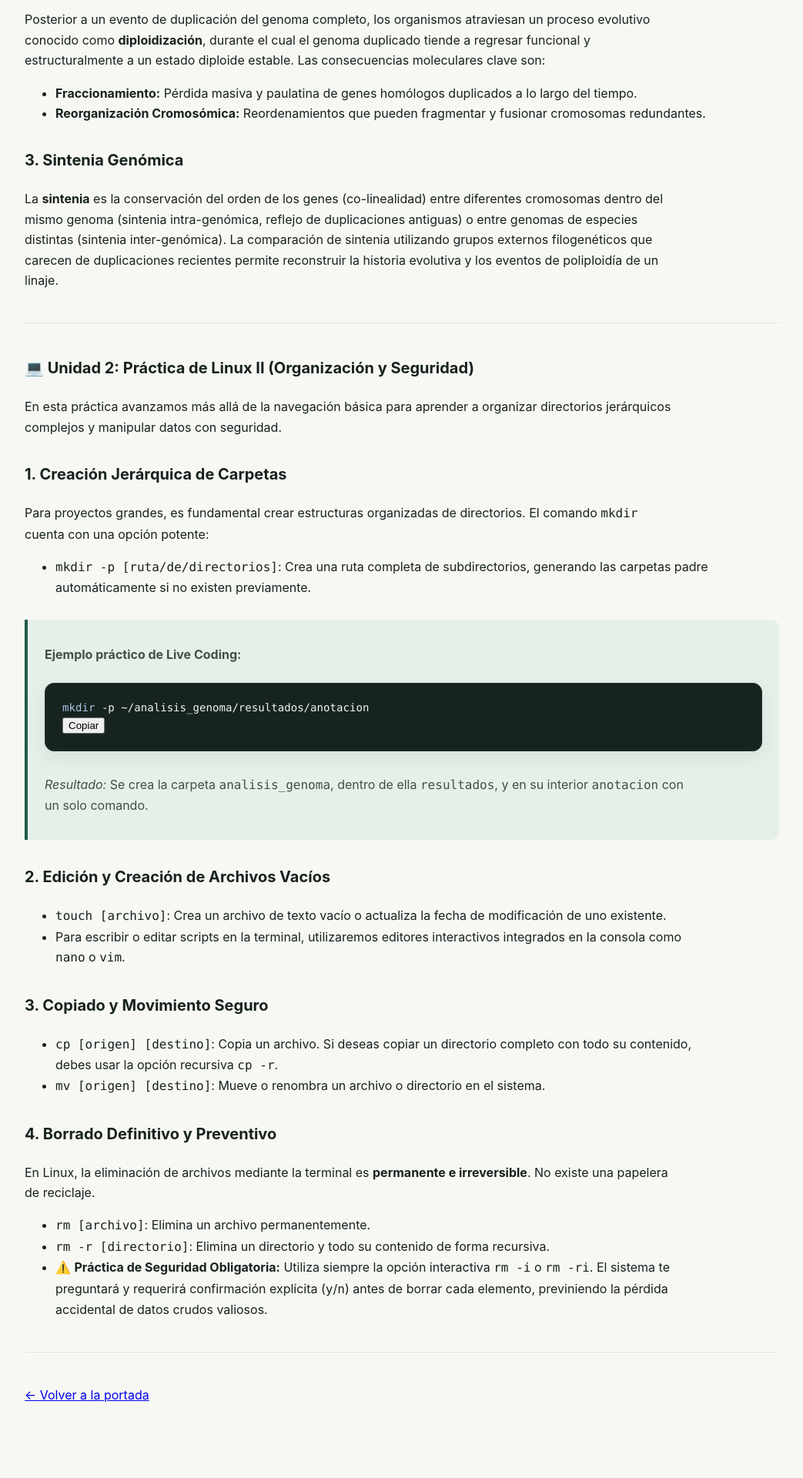
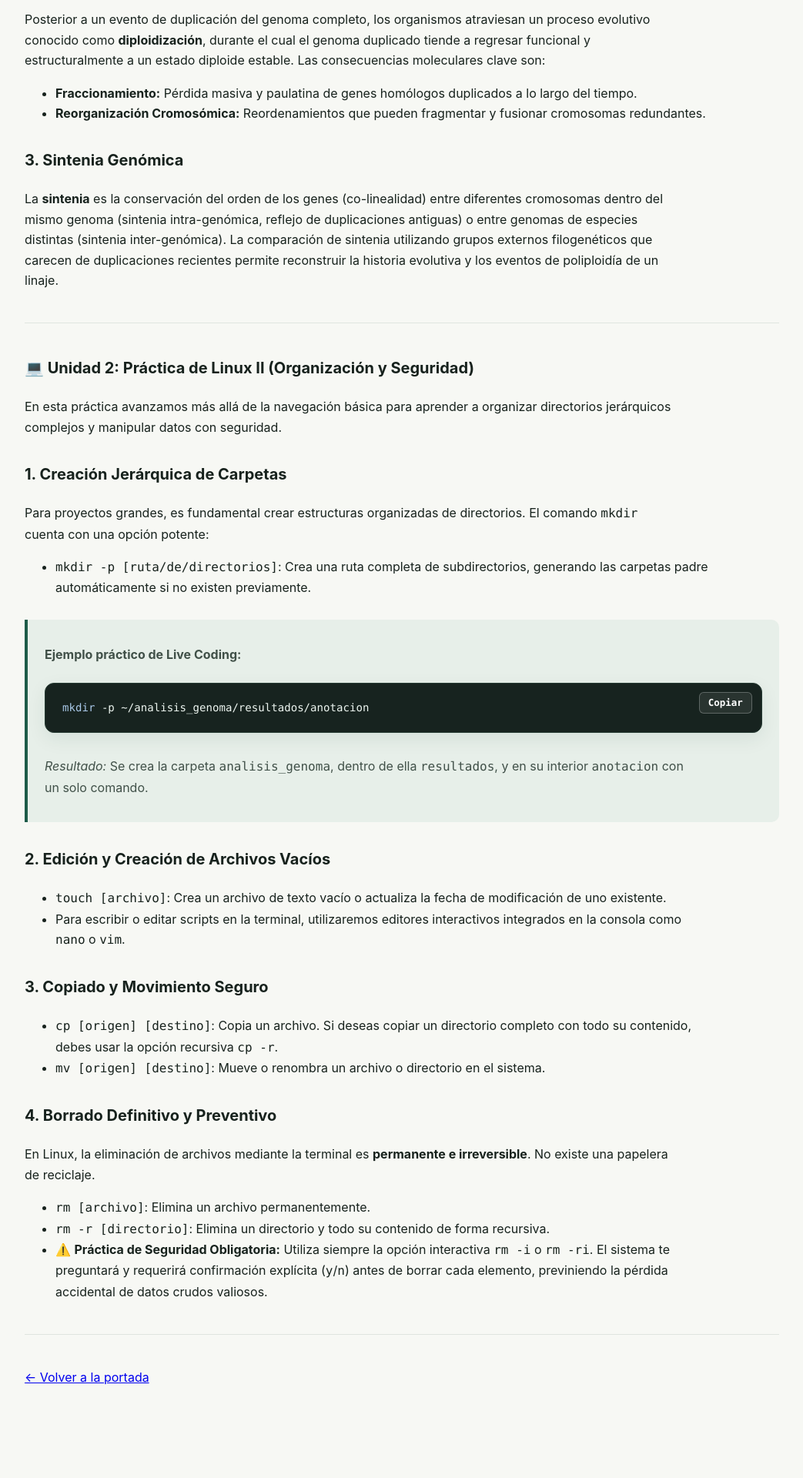
Before and after one commit to vitoem/HBGT_2026, a Jekyll site: the page built from docs/dia-02.md, in a window 1280 px wide. Shown: the part 1056-2976 px from the top of the page at 77% size, without its empty margins (118-1161 px from the left). Built offline with Jekyll 4.4.1, drawn with Linux system fonts in a browser that asks for light colours; after the commit the page ends 2953 px from its top, so only the background shows below that.

Commit message:
Add styles for copy code button in custom.css
Added styles for copy code button on day pages.

```diff
--- a/docs/assets/css/custom.css
+++ b/docs/assets/css/custom.css
@@ -204,3 +204,50 @@ h2 { font-size:clamp(2rem,4vw,3.2rem); line-height:1.05; letter-spacing:-.035em;
   .day-navigation { flex-direction:column; }
   .day-navigation a { text-align:center; }
 }
+
+/* =========================================================
+   BOTÓN COPIAR PARA BLOQUES DE CÓDIGO
+   ========================================================= */
+
+.day-page pre {
+  position: relative;
+  padding-top: 3.2rem;
+}
+
+.copy-code-button {
+  position: absolute;
+  top: 0.65rem;
+  right: 0.75rem;
+
+  padding: 0.35rem 0.7rem;
+
+  border: 1px solid rgba(255, 255, 255, 0.25);
+  border-radius: 6px;
+
+  background: rgba(255, 255, 255, 0.08);
+  color: #ffffff;
+
+  font-family: inherit;
+  font-size: 0.78rem;
+  font-weight: 600;
+
+  cursor: pointer;
+
+  transition:
+    background 0.2s ease,
+    border-color 0.2s ease,
+    transform 0.1s ease;
+}
+
+.copy-code-button:hover {
+  background: rgba(255, 255, 255, 0.16);
+  border-color: rgba(255, 255, 255, 0.45);
+}
+
+.copy-code-button:active {
+  transform: translateY(1px);
+}
+
+.copy-code-button.copied {
+  background: rgba(255, 255, 255, 0.16);
+}
```
